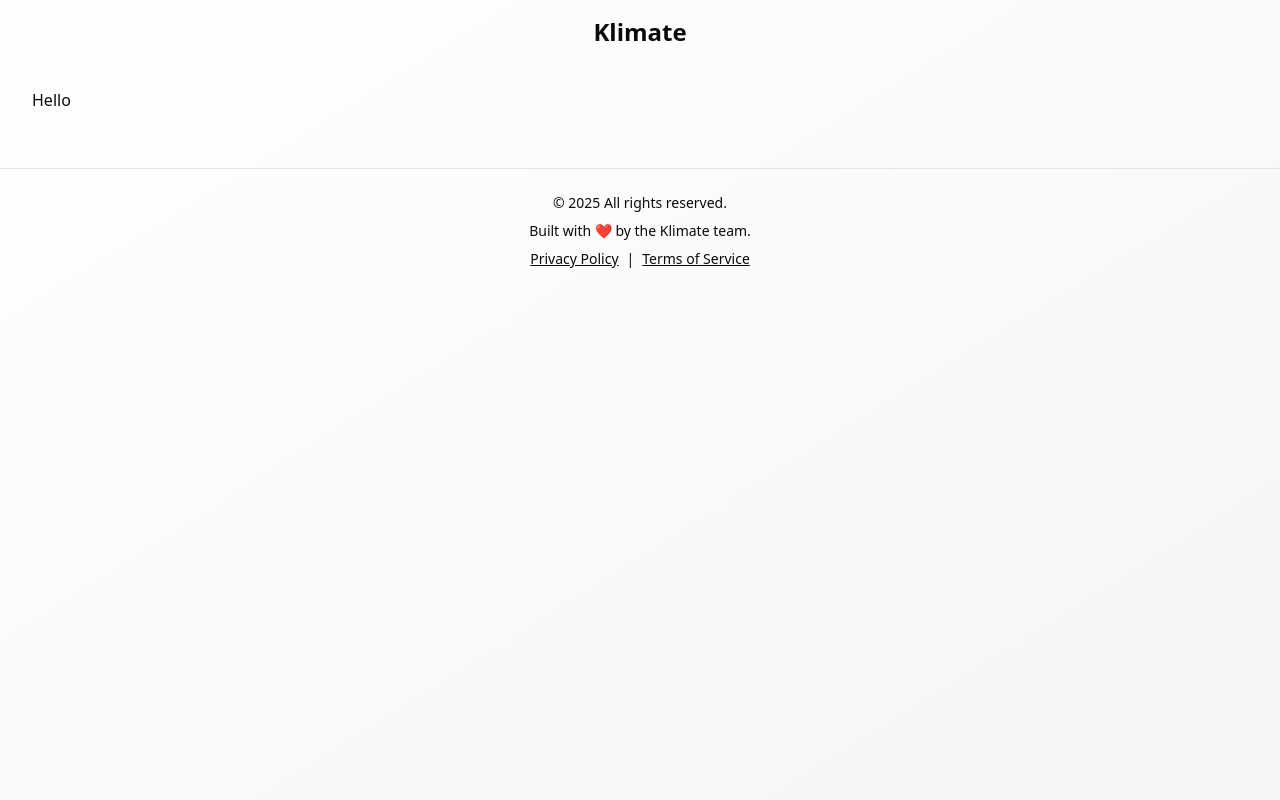
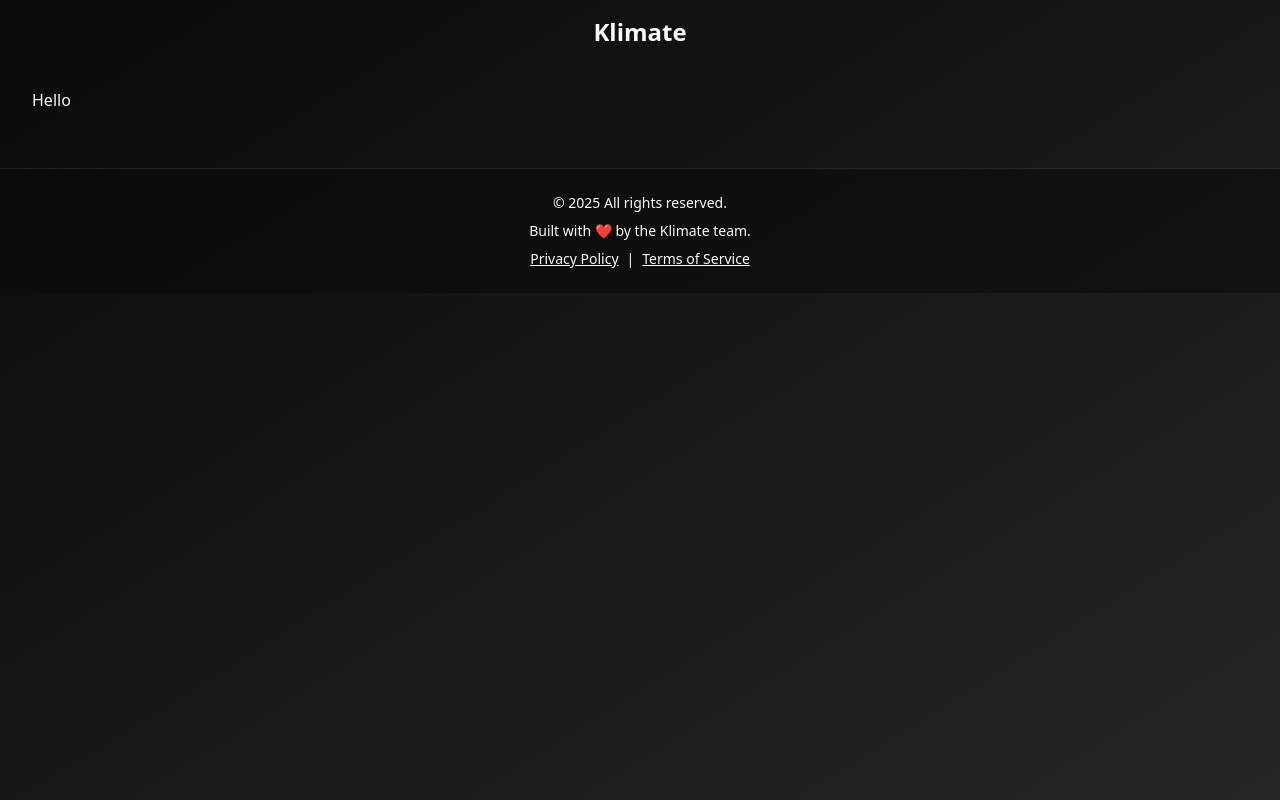
Before and after one commit to raineetu/Climate_Project, a React (Vite) app: page / in a window 1280 px wide. Built offline with nearby package versions, Linux system fonts and the light colour scheme.

Commit message:
Added dark mode as default

```diff
--- a/src/App.tsx
+++ b/src/App.tsx
@@ -1,10 +1,13 @@
 import { BrowserRouter } from "react-router-dom"
 import Layout from "./components/Layout"
+import { ThemeProvider } from "./components/context/Theme-provider"
 
 function App() {
   return (
     <BrowserRouter>
-    <Layout>Hello</Layout>
+      <ThemeProvider defaultTheme="dark">
+        <Layout>Hello</Layout>
+      </ThemeProvider>
     </BrowserRouter>
   )
 }
--- a/src/components/Layout.tsx
+++ b/src/components/Layout.tsx
@@ -15,7 +15,7 @@ const Layout = ({ children }: PropsWithChildren) => {
       </main>
 
       {/* Footer */}
-      <footer className="border-t mt-8 py-6 px-4 sm:px-6 lg:px-8 text-sm text-center space-y-2">
+      <footer className="border-t mt-8 py-6 px-4 sm:px-6 lg:px-8 text-sm text-center space-y-2 supports-[backdrop-filter]: bg-background/60">
         <p>&copy; {new Date().getFullYear()} All rights reserved.</p>
         <p>Built with ❤️ by the {SITE_NAME} team.</p>
         <p className="space-x-2">
--- /dev/null
+++ b/src/components/context/Theme-provider.tsx
@@ -0,0 +1,73 @@
+import { createContext, useContext, useEffect, useState } from "react"
+
+type Theme = "dark" | "light" | "system"
+
+type ThemeProviderProps = {
+  children: React.ReactNode
+  defaultTheme?: Theme
+  storageKey?: string
+}
+
+type ThemeProviderState = {
+  theme: Theme
+  setTheme: (theme: Theme) => void
+}
+
+const initialState: ThemeProviderState = {
+  theme: "system",
+  setTheme: () => null,
+}
+
+const ThemeProviderContext = createContext<ThemeProviderState>(initialState)
+
+export function ThemeProvider({
+  children,
+  defaultTheme = "system",
+  storageKey = "vite-ui-theme",
+  ...props
+}: ThemeProviderProps) {
+  const [theme, setTheme] = useState<Theme>(
+    () => (localStorage.getItem(storageKey) as Theme) || defaultTheme
+  )
+
+  useEffect(() => {
+    const root = window.document.documentElement
+
+    root.classList.remove("light", "dark")
+
+    if (theme === "system") {
+      const systemTheme = window.matchMedia("(prefers-color-scheme: dark)")
+        .matches
+        ? "dark"
+        : "light"
+
+      root.classList.add(systemTheme)
+      return
+    }
+
+    root.classList.add(theme)
+  }, [theme])
+
+  const value = {
+    theme,
+    setTheme: (theme: Theme) => {
+      localStorage.setItem(storageKey, theme)
+      setTheme(theme)
+    },
+  }
+
+  return (
+    <ThemeProviderContext.Provider {...props} value={value}>
+      {children}
+    </ThemeProviderContext.Provider>
+  )
+}
+
+export const useTheme = () => {
+  const context = useContext(ThemeProviderContext)
+
+  if (context === undefined)
+    throw new Error("useTheme must be used within a ThemeProvider")
+
+  return context
+}
```
